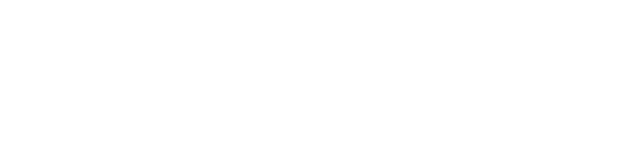
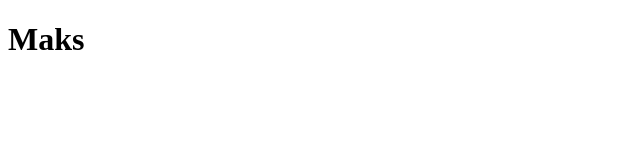
Before and after one commit to maksimize/maksimize.github.io, a plain HTML site: page index.html in a window 1280 px wide. Shown: the whole page, without its empty margins (0-640 px from the left). Drawn offline with Linux system fonts and the light colour scheme.

Commit message:
add title

```diff
--- a/index.html
+++ b/index.html
@@ -5,6 +5,6 @@
     <title>title</title>
   </head>
   <body>
-
+	<h1>Maks</h1>
   </body>
 </html>
```
